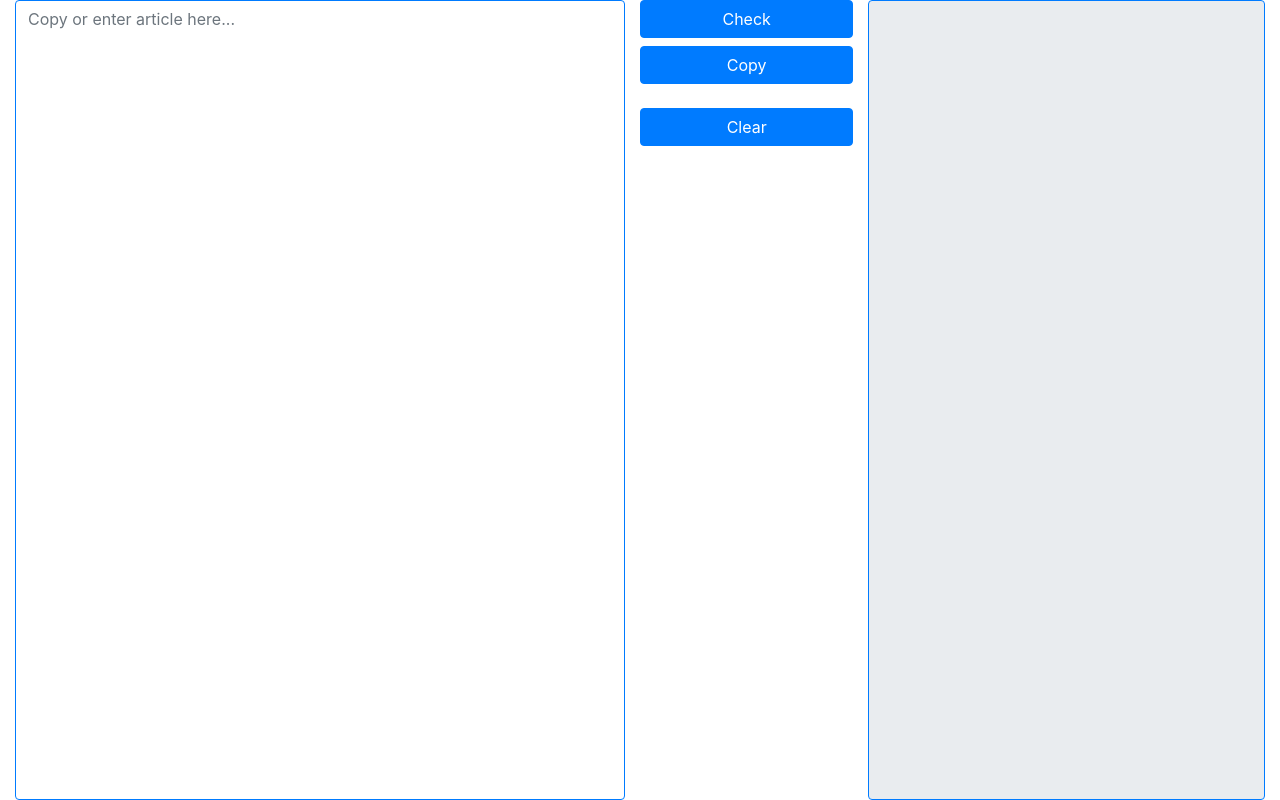
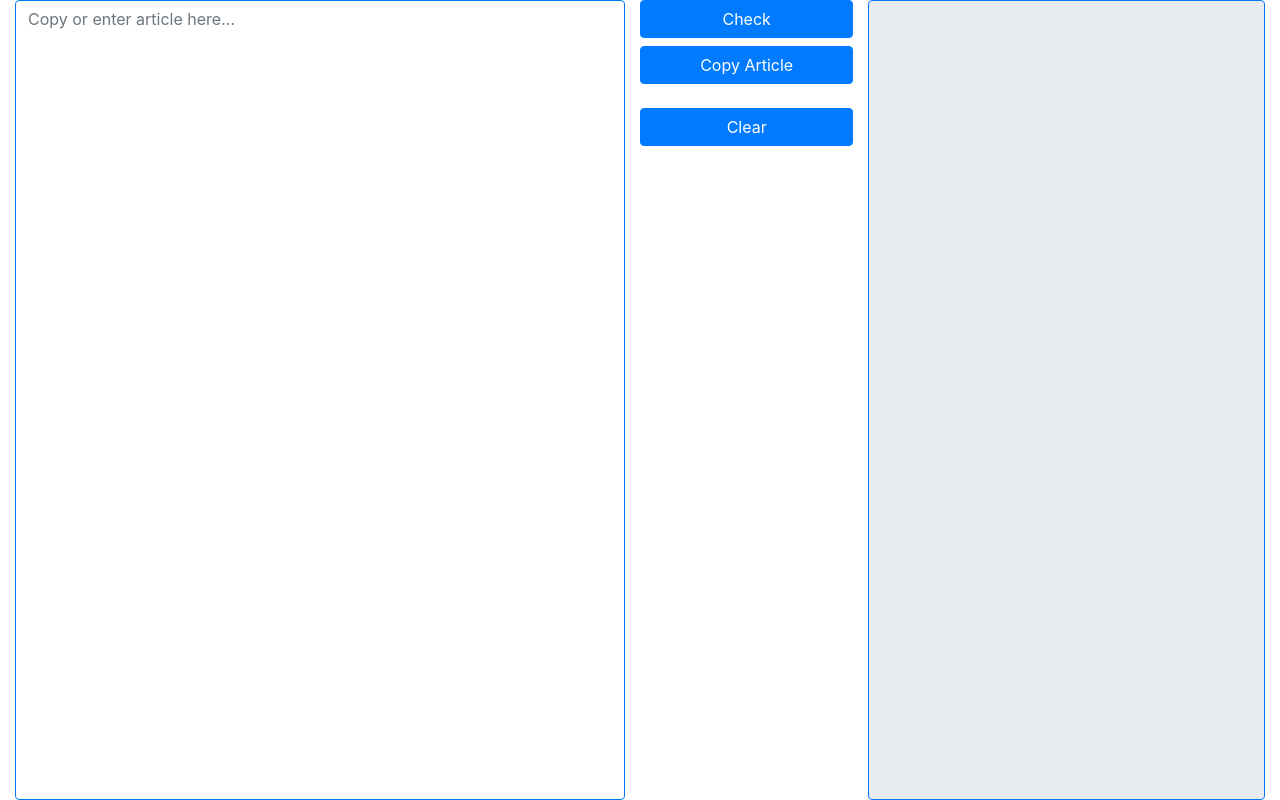
Before and after one commit to sunshineplan/SensitiveWordsCheck, a Flask app: page / in a window 1280 px wide. Shown: the part 62-862 px from the top of the page. Run offline with Flask 2, Linux system fonts and the light colour scheme; some libraries are stand-ins or nearby versions.

Commit message:
unselect after copy and some optimize

```diff
--- a/templates/index.html
+++ b/templates/index.html
@@ -25,11 +25,12 @@
         });
 
         function copyText() {
-            var content = document.getElementById('input');
-            content.select();
+            var article = document.getElementById('input');
+            article.select();
             document.execCommand('Copy');
-            if (content.value !== '') {
-                alert('Text copied.');
+            article.setSelectionRange(0,0);
+            if (article.value !== '') {
+                alert('Article copied.');
             }
         }
 
@@ -100,7 +101,7 @@
             <div class="col-sm-3 col-md-2 pb-3 pb-md-0 pl-sm-0 p-md-0">
                 {% if name=='root' %}
                 <button onclick="javascript:void(0)" id="check" type="button" class="btn btn-primary btn-block">Check</button>
-                <button onclick="copyText()" type="button" class="btn btn-primary btn-block">Copy</button>
+                <button onclick="copyText()" type="button" class="btn btn-primary btn-block">Copy Article</button>
                 <br>
                 <button onclick="clearContents()" type="button" class="btn btn-primary btn-block">Clear</button>
                 {% elif name=='setting' %}
```
